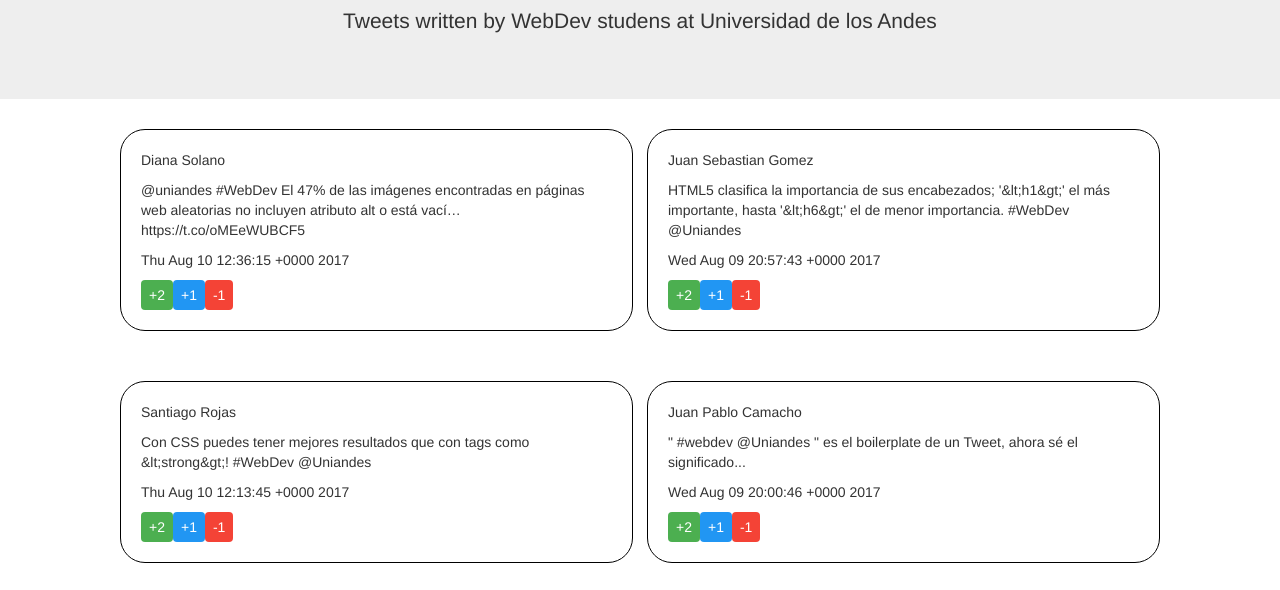
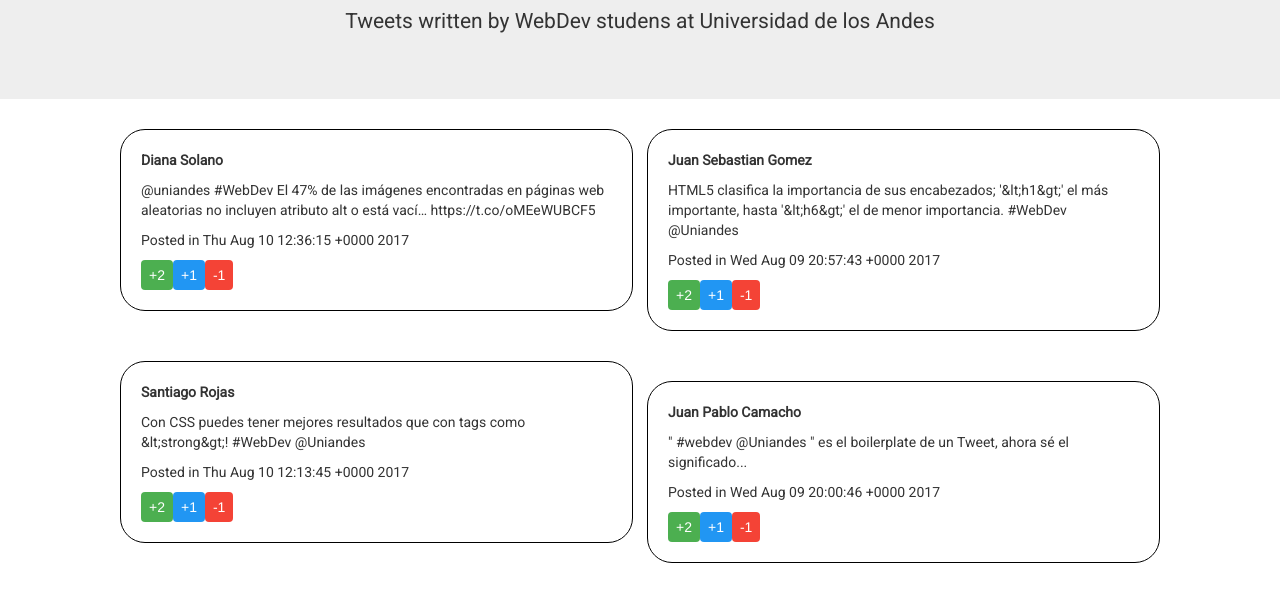
Before and after one commit to japoveda10/webDevClassCourseTweets, a plain HTML site: page index.html in a window 1280 px wide. Shown: the part 192-782 px from the top of the page. Drawn offline with nearby package versions, Linux system fonts and the light colour scheme.

Commit message:
Text style edited

```diff
--- a/css/webDevTweets.css
+++ b/css/webDevTweets.css
@@ -1,5 +1,9 @@
 h1 {
   text-align: center;
+  font-family: 'Roboto', sans-serif;
+}
+
+p {
   font-family: 'Roboto', sans-serif;
 }
 
@@ -27,6 +31,10 @@ h1 {
   margin-bottom: 50px;
 }
 
+.user {
+  font-weight: bold;
+}
+
 .btn {
     border: none;
     color: white;
--- a/index.html
+++ b/index.html
@@ -87,9 +87,10 @@
 
   <script>
 
+  //tweets div
   var tweetsDiv = document.querySelector(".tweets");
 
-  <!-- Load JSON file -->
+  //Load JSON file
   var requestURL = 'data/class2Tweets.json';
   var request = new XMLHttpRequest();
   request.open('GET', requestURL);
@@ -102,6 +103,7 @@
     loadTweets(class2Tweets);
     }
 
+  //creates div and some elements for each tweet
   loadTweets = function (jsonObj)
   {
     var userName;
@@ -118,11 +120,15 @@
       aDiv.className = "tweet";
 
       var p1 = document.createElement("p");
+      p1.className = "user"
+
       var p2 = document.createElement("p");
+
       var p3 = document.createElement("p");
+
       p1.textContent = userName;
       p2.textContent = tweet;
-        p3.textContent = tweetDate;
+      p3.textContent = "Posted in " + tweetDate;
 
       var b1 = document.createElement("button");
       var t1 = document.createTextNode("+2");
```
Lines whose indentation alone changed are shown as unchanged.
